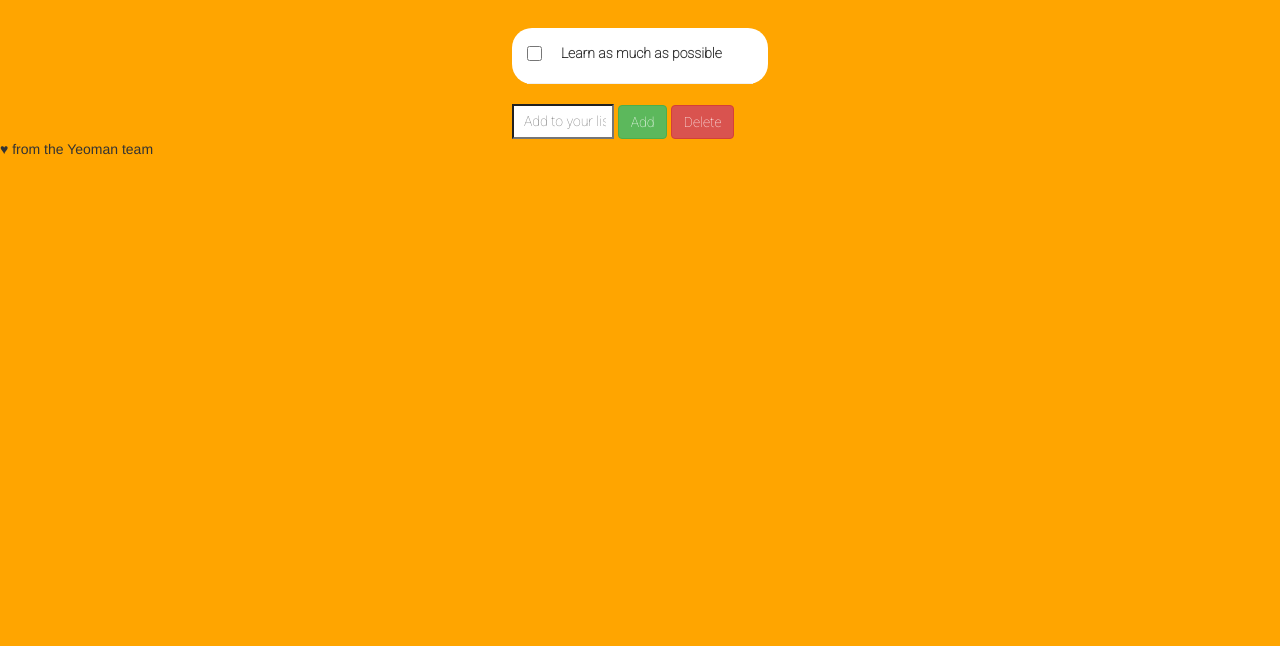
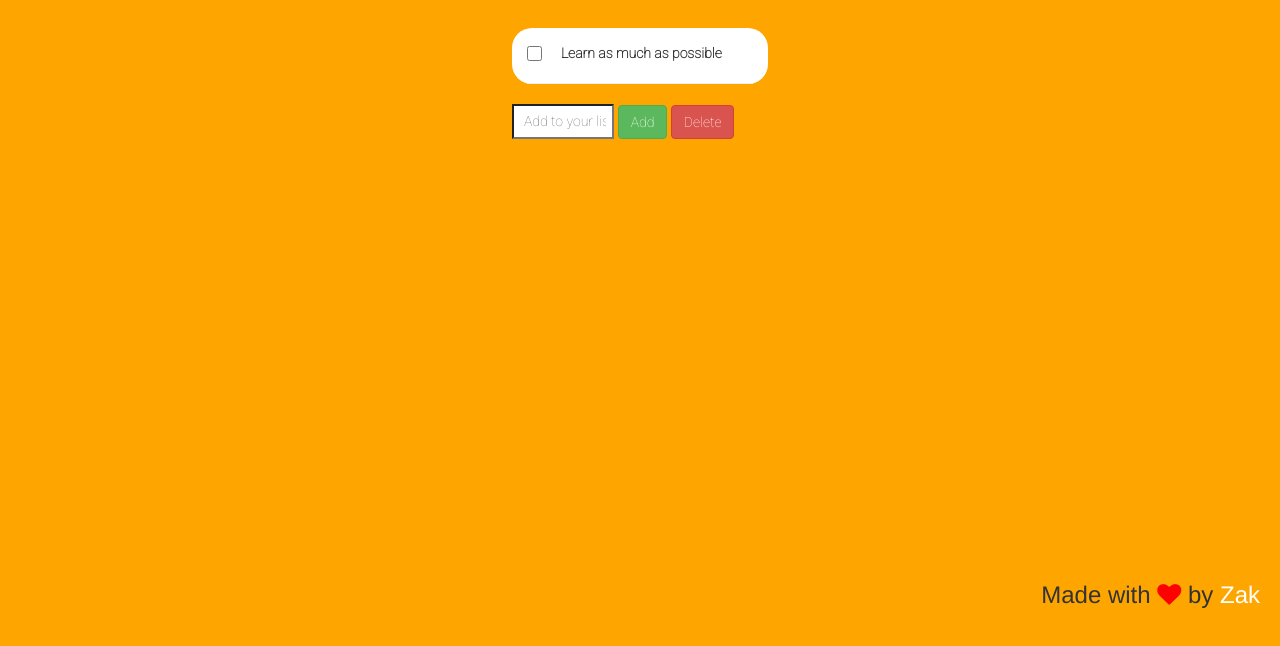
Before and after one commit to zakali22/Ctlr-Check, a website: page app/index.html in a window 1280 px wide. Shown: the part 162-808 px from the top of the page. Drawn offline with nearby package versions, Linux system fonts and the light colour scheme; files that its build step writes are made by us from their sources.

Commit message:
Re-position the footer and style

```diff
--- a/app/index.html
+++ b/app/index.html
@@ -12,6 +12,7 @@
     <!-- build:css styles/vendor.css -->
     <!-- bower:css -->
     <link rel="stylesheet" href="/bower_components/bootstrap/dist/css/bootstrap.css" />
+
     <!-- endbower -->
     <!-- endbuild -->
 
@@ -19,9 +20,11 @@
     <link rel="stylesheet" href="styles/main.css">
     <!-- endbuild -->
 
+    <link rel="stylesheet" href="https://maxcdn.bootstrapcdn.com/font-awesome/4.7.0/css/font-awesome.min.css">
     <!-- build:js scripts/vendor/modernizr.js -->
     <script src="/bower_components/modernizr/modernizr.js"></script>
     <!-- endbuild -->
+
   </head>
   <body>
     <!--[if IE]>
@@ -42,9 +45,8 @@
         <button type="button" class="btn btn-danger">Delete</button>
       </div>
       <div class="footer">
-        <p>♥ from the Yeoman team</p>
+        <h3>Made with <i class="fa fa-heart" aria-hidden="true"></i> by <a href="https://github.com/zakali22">Zak</a></h3>      </div>
       </div>
-
     <!-- Google Analytics: change UA-XXXXX-X to be your site's ID. -->
     <script>
       (function(b,o,i,l,e,r){b.GoogleAnalyticsObject=l;b[l]||(b[l]=
--- a/app/styles/main.css
+++ b/app/styles/main.css
@@ -3,6 +3,7 @@
 body {
   background-color: orange;
   height: 100vh;
+  overflow-y: hidden;
 }
 
 .header {
@@ -75,3 +76,17 @@ input:checked + label > p {
 .btn-danger, .btn-default {
   display: inline;
 }
+
+.footer {
+  position: absolute;
+  bottom: 20px;
+  right: 20px;
+}
+
+.footer h3 > .fa {
+  color: red;
+}
+
+a, a:link, a:hover, a:visited {
+  color: white;
+}
--- a/bower.json
+++ b/bower.json
@@ -3,7 +3,8 @@
   "private": true,
   "dependencies": {
     "bootstrap": "~3.3.5",
-    "modernizr": "~2.8.1"
+    "modernizr": "~2.8.1",
+    "font-awesome": "fontawesome#^4.7.0"
   },
   "overrides": {
     "bootstrap": {
```
